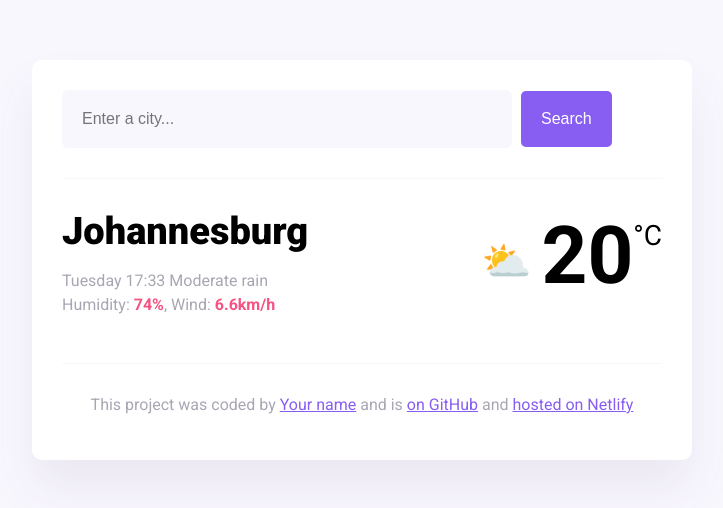
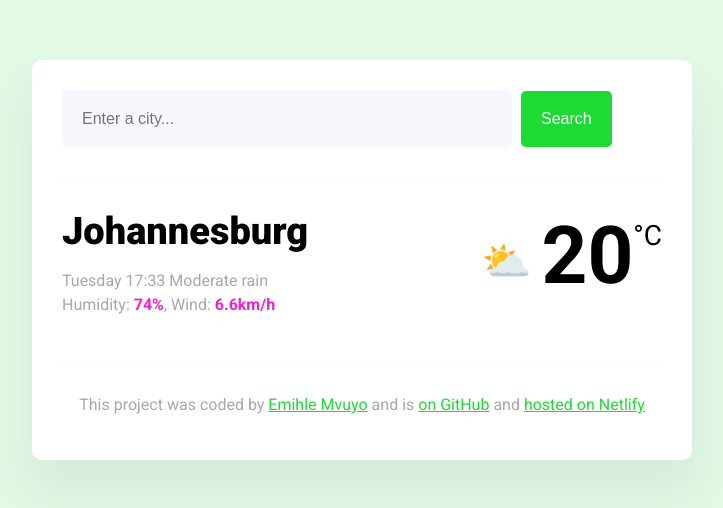
Before and after one commit to EmihleMvuyo/EM-Weather, a website built with Parcel: page index.html in a window 1280 px wide. Shown: the whole page, without its empty margins (278-1001 px from the left). Built offline with nearby package versions, Linux system fonts and the light colour scheme.

Commit message:
Added the required links

```diff
--- a/index.html
+++ b/index.html
@@ -47,9 +47,20 @@
       <footer>
         <p>
           This project was coded by
-          <a href="#" target="_blank">Your name</a> and is
-          <a href="#" target="_blank"> on GitHub</a> and
-          <a href="#" target="_blank">hosted on Netlify</a>
+          <a href="https://github.com/EmihleMvuyo" target="_blank"
+            >Emihle Mvuyo</a
+          >
+          and is
+          <a
+            href="https://github.com/EmihleMvuyo?tab=repositories"
+            target="_blank"
+          >
+            on GitHub</a
+          >
+          and
+          <a href="https://em-weather.netlify.app/" target="_blank"
+            >hosted on Netlify</a
+          >
         </p>
       </footer>
     </div>
--- a/style.css
+++ b/style.css
@@ -1,10 +1,10 @@
 body {
-  background: #f9f7fe;
+  background: #e1f9e5;
   font-family: "Roboto", sans-serif;
 }
 
 a {
-  color: #885df1;
+  color: #1edb34;
 }
 
 .weather-app {
@@ -34,7 +34,7 @@ header {
 .search-button {
   margin-left: 5px;
   font-size: 16px;
-  background-color: #885df1;
+  background-color: #1edb34;
   color: white;
   border: none;
   padding: 20px;
@@ -68,7 +68,7 @@ main {
 }
 
 .current-details strong {
-  color: #f65282;
+  color: #f31fd3;
 }
 
 .current-temperature-icon {
```
